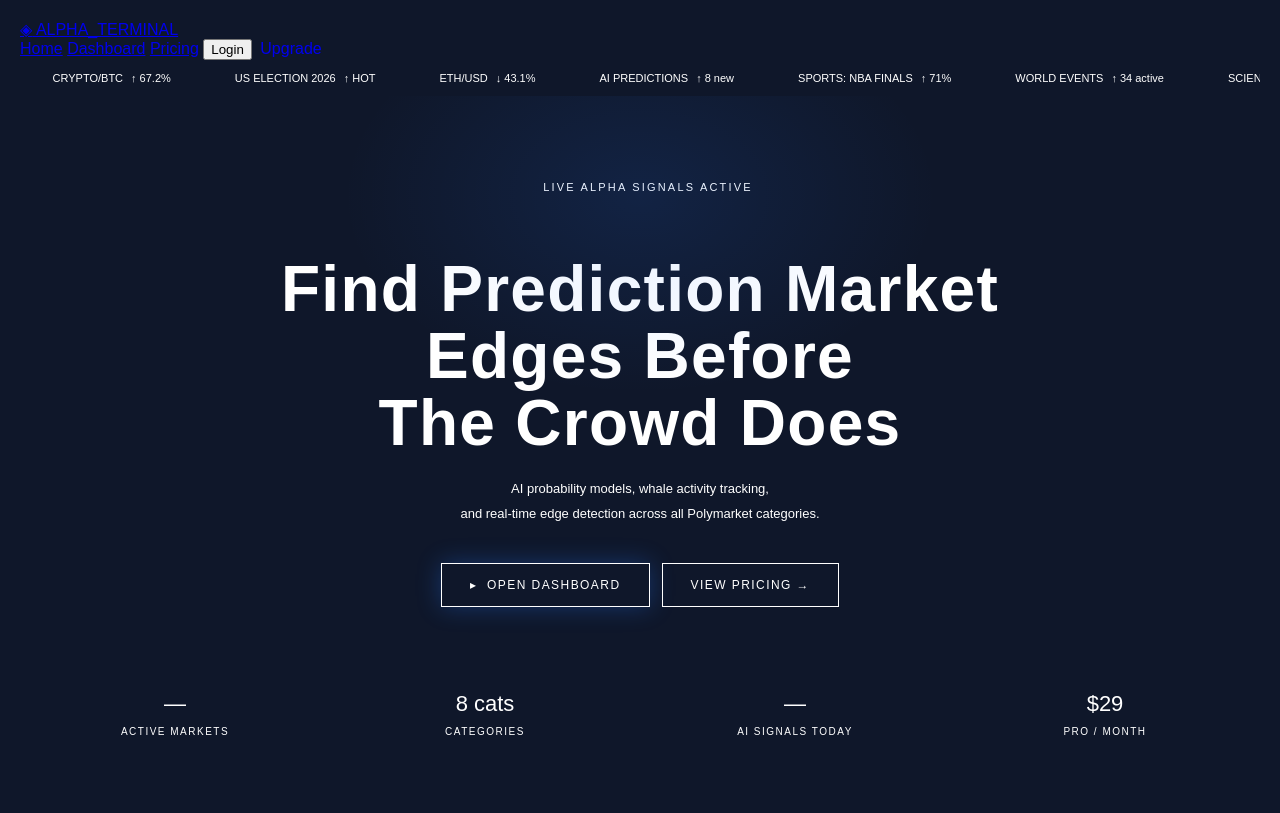
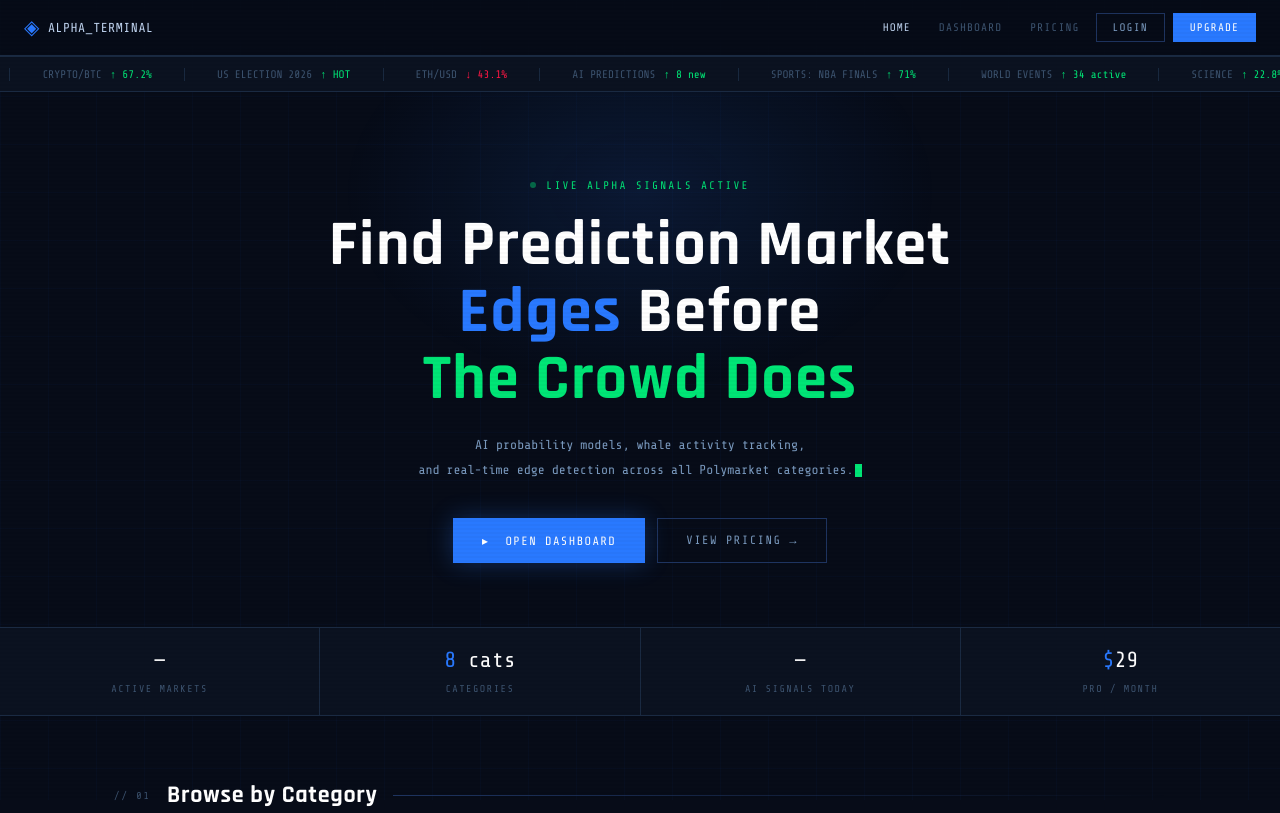
Before and after one commit to malik01-web/polymarket-alpha-scanner, a website: page index.html in a window 1280 px wide. Shown: the top 813 px of the page. Drawn offline with nearby package versions, Linux system fonts and the light colour scheme.

Commit message:
Update style.css

```diff
--- a/style.css
+++ b/style.css
@@ -1,46 +1,198 @@
+/* ═══════════════════════════════════════════════
+   POLYMARKET ALPHA TERMINAL — GLOBAL STYLES
+═══════════════════════════════════════════════ */
 
-body{
-background:#0f172a;
-color:white;
-font-family:Arial;
-margin:0;
-padding:20px;
+@import url('https://fonts.googleapis.com/css2?family=Share+Tech+Mono&family=Rajdhani:wght@400;500;600;700&family=Exo+2:wght@300;400;600;700&display=swap');
+
+:root {
+  --bg:        #070c18;
+  --bg2:       #0b1220;
+  --bg3:       #0f192e;
+  --bg4:       #13203a;
+  --border:    #1a2a42;
+  --border2:   #1e3460;
+  --text:      #c0d4f0;
+  --text-dim:  #3d5470;
+  --text-mid:  #7a9abf;
+  --green:     #00e676;
+  --green2:    #00c853;
+  --blue:      #2979ff;
+  --blue2:     #1a56d6;
+  --blue-glow: rgba(41,121,255,0.25);
+  --gold:      #ffd740;
+  --red:       #ff1744;
+  --purple:    #aa00ff;
+  --mono:      'Share Tech Mono', monospace;
+  --sans:      'Rajdhani', sans-serif;
+  --body:      'Exo 2', sans-serif;
+  --radius:    2px;
 }
 
-.topbar{
-background:#020617;
-padding:20px;
-border-bottom:1px solid #1e293b;
+*, *::before, *::after { margin: 0; padding: 0; box-sizing: border-box; }
+
+html { scroll-behavior: smooth; }
+
+body {
+  background: var(--bg);
+  color: var(--text);
+  font-family: var(--body);
+  min-height: 100vh;
+  overflow-x: hidden;
+  -webkit-font-smoothing: antialiased;
 }
 
-.hero{
-text-align:center;
-padding:60px 20px;
+/* Scanlines */
+body::before {
+  content: '';
+  position: fixed;
+  inset: 0;
+  background: repeating-linear-gradient(
+    0deg, transparent, transparent 2px,
+    rgba(0,0,0,0.025) 2px, rgba(0,0,0,0.025) 4px
+  );
+  pointer-events: none;
+  z-index: 9998;
 }
 
-.panel{
-background:#020617;
-padding:15px;
-border-radius:8px;
-border:1px solid #1e293b;
-margin-top:20px;
+/* Grid */
+.page-grid {
+  position: fixed;
+  inset: 0;
+  background-image:
+    linear-gradient(rgba(41,121,255,0.03) 1px, transparent 1px),
+    linear-gradient(90deg, rgba(41,121,255,0.03) 1px, transparent 1px);
+  background-size: 48px 48px;
+  pointer-events: none;
+  z-index: 0;
 }
 
-.controls{
-margin-bottom:15px;
+/* ── NAV ── */
+.nav {
+  position: sticky;
+  top: 0;
+  z-index: 1000;
+  display: flex;
+  align-items: center;
+  justify-content: space-between;
+  padding: 0 24px;
+  height: 56px;
+  background: rgba(7,12,24,0.92);
+  backdrop-filter: blur(12px);
+  border-bottom: 1px solid var(--border);
 }
 
-table{
-width:100%;
-border-collapse:collapse;
+.nav-logo {
+  font-family: var(--mono);
+  font-size: 13px;
+  color: var(--text);
+  letter-spacing: 0.04em;
+  text-decoration: none;
+  display: flex;
+  align-items: center;
+  gap: 8px;
 }
 
-td,th{
-padding:10px;
-border-bottom:1px solid #334155;
+.nav-logo .dot { color: var(--blue); font-size: 20px; line-height: 1; }
+
+.nav-links {
+  display: flex;
+  align-items: center;
+  gap: 4px;
 }
 
-.alpha{
-color:#22c55e;
-font-weight:bold;
+.nav-link {
+  font-family: var(--mono);
+  font-size: 11px;
+  color: var(--text-dim);
+  text-decoration: none;
+  padding: 6px 12px;
+  letter-spacing: 0.1em;
+  transition: color 0.2s;
+  text-transform: uppercase;
 }
+
+.nav-link:hover, .nav-link.active { color: var(--text); }
+
+.nav-btn {
+  font-family: var(--mono);
+  font-size: 11px;
+  letter-spacing: 0.1em;
+  padding: 7px 16px;
+  border: 1px solid var(--border2);
+  background: transparent;
+  color: var(--text-mid);
+  cursor: pointer;
+  text-transform: uppercase;
+  transition: all 0.2s;
+}
+
+.nav-btn:hover {
+  border-color: var(--blue);
+  color: var(--blue);
+}
+
+.nav-btn.primary {
+  background: var(--blue);
+  border-color: var(--blue);
+  color: #fff;
+}
+
+.nav-btn.primary:hover {
+  background: var(--blue2);
+}
+
+/* ── UTILS ── */
+.tag {
+  display: inline-flex;
+  align-items: center;
+  gap: 6px;
+  font-family: var(--mono);
+  font-size: 10px;
+  letter-spacing: 0.15em;
+  text-transform: uppercase;
+  padding: 3px 10px;
+  border: 1px solid currentColor;
+  opacity: 0.7;
+}
+
+.blink { animation: blink 1s step-end infinite; }
+@keyframes blink { 0%,100%{opacity:1} 50%{opacity:0} }
+
+.cursor {
+  display: inline-block;
+  width: 7px;
+  height: 13px;
+  background: var(--green);
+  vertical-align: middle;
+  margin-left: 1px;
+  animation: blink 1s step-end infinite;
+}
+
+/* ── SCROLLBAR ── */
+::-webkit-scrollbar { width: 4px; height: 4px; }
+::-webkit-scrollbar-track { background: var(--bg); }
+::-webkit-scrollbar-thumb { background: var(--border2); }
+::-webkit-scrollbar-thumb:hover { background: var(--blue); }
+
+/* ── ANIMATIONS ── */
+@keyframes fadeUp {
+  from { opacity: 0; transform: translateY(16px); }
+  to   { opacity: 1; transform: translateY(0); }
+}
+
+@keyframes fadeIn {
+  from { opacity: 0; }
+  to   { opacity: 1; }
+}
+
+@keyframes slideRight {
+  from { transform: scaleX(0); }
+  to   { transform: scaleX(1); }
+}
+
+@keyframes pulse {
+  0%, 100% { opacity: 1; }
+  50%       { opacity: 0.4; }
+}
+
+.fade-up { animation: fadeUp 0.5s ease both; }
```
